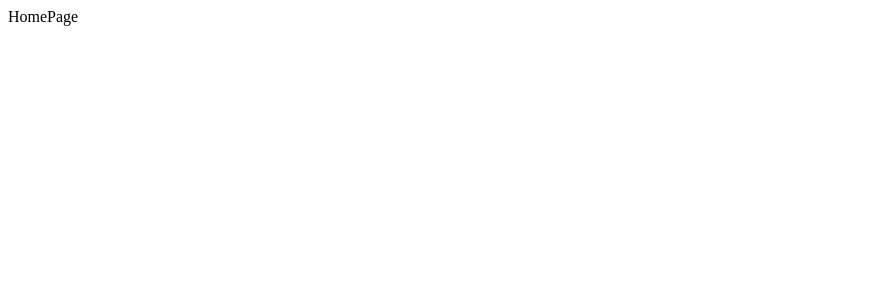
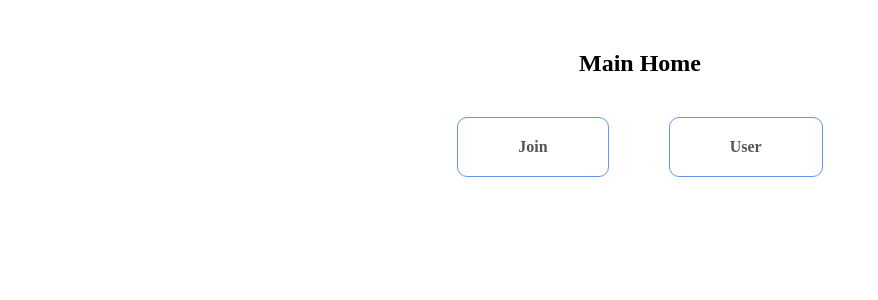
Before and after one commit to Ji-Yoon98/The-Commerce-Toy, a React (Create React App) app in the folder front/: page / in a window 1280 px wide. Shown: the top 300 px of the page, without its empty margins (0-878 px from the left). Built offline with nearby package versions, Linux system fonts and the light colour scheme.

Commit message:
Refactor : Link add , styled

```diff
--- a/front/src/pages/HomePage.jsx
+++ b/front/src/pages/HomePage.jsx
@@ -1,7 +1,46 @@
 import React from "react";
+import { Link } from 'react-router-dom';
+import styled from 'styled-components';
+
+const Title = styled.h2`
+  margin-top: 50px;
+  text-align: center;
+`;
+
+const Nav = styled.div`
+  display: flex;
+  justify-content: center;
+  align-items: center;
+`;
+
+const Links = styled(Link)`
+  text-decoration: none;
+  color: #555;
+  font-weight: bold;
+  margin: 20px 30px;
+  padding: 20px 60px;
+  background-color: #fff;
+  border:1px solid cornflowerblue;
+  border-radius: 10px;
+  transition: 0.3s;
+
+  &:hover {
+    color: #fff;
+    background-color: cornflowerblue;
+    border: 1px solid #fff;
+  }
+`;
 
 const HomePage = () => {
-  return <div>HomePage</div>;
+  return <>
+  <Title>Main Home</Title>
+
+  <Nav>
+    <Links to='/join'>Join</Links> <br/>
+    <Links to='/user'>User</Links> <br/>
+  </Nav>
+
+  </>;
 };
 
 export default HomePage;
```
